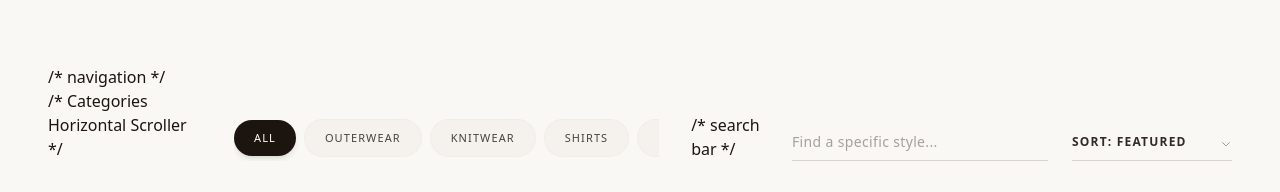
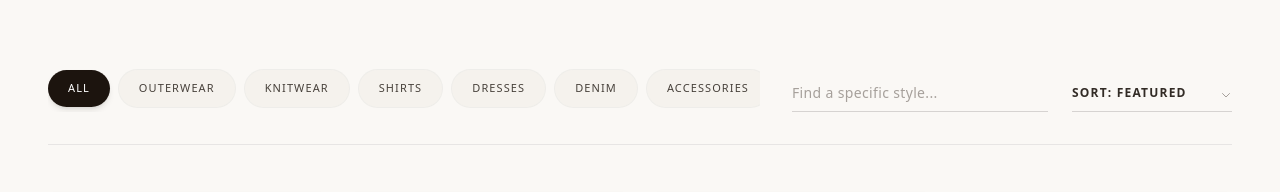
Before and after one commit to shimanta18/Fashion-store, a Next.js app: page /products in a window 1280 px wide. Shown: the part 334-526 px from the top of the page. Built offline with nearby package versions, Linux system fonts and the light colour scheme; grey boxes are pictures that could not be loaded.

Commit message:
fixed:product page

```diff
--- a/src/app/products/page.jsx
+++ b/src/app/products/page.jsx
@@ -3,9 +3,9 @@
 import { products } from '@/data/products';
 import Link from 'next/link';
 import { useRouter, useSearchParams } from 'next/navigation';
-import { useEffect, useMemo, useState, useTransition } from 'react';
+import { Suspense, useEffect, useMemo, useState, useTransition } from 'react';
 
-export default function ProductsPage() {
+function ProductsContent() {
   const router = useRouter();
   const searchParams = useSearchParams();
   const [isPending, startTransition] = useTransition();
@@ -62,7 +62,7 @@ export default function ProductsPage() {
   return (
     <main className="bg-[#FAF8F5] dark:bg-[#120c08] min-h-screen text-[#1C140E] dark:text-[#faf9f6] pt-16 pb-32 px-4 sm:px-8 md:px-12 transition-all duration-300 selection:bg-stone-200">
 
-      {/* header */}
+      {/* Header */}
       <header className="max-w-[1400px] mx-auto mb-16 space-y-4">
         <div className="flex items-center gap-3">
           <span className="text-[9px] tracking-[0.3em] font-bold text-stone-400 dark:text-stone-500 uppercase">
@@ -80,11 +80,11 @@ export default function ProductsPage() {
         </p>
       </header>
 
-      /* navigation */
+      {/* Navigation */}
       <section className="max-w-[1400px] mx-auto border-b border-stone-200 dark:border-[#2d2117] pb-8 mb-12">
         <div className="flex flex-col gap-8 lg:flex-row lg:items-end lg:justify-between">
 
-          /* Categories Horizontal Scroller */
+          {/* Categories Horizontal Scroller */}
           <div className="flex items-center gap-2 overflow-x-auto no-scrollbar -mx-4 px-4 lg:mx-0 lg:px-0 scroll-smooth whitespace-nowrap py-1">
             {categories.map((category) => {
               const isActive = activeCategory === category;
@@ -104,9 +104,8 @@ export default function ProductsPage() {
             })}
           </div>
 
-          /* search bar */
+          {/* Search Bar */}
           <div className="flex flex-col sm:flex-row items-stretch sm:items-center gap-6 w-full lg:w-auto">
-
             <div className="relative flex-1 sm:w-64">
               <input
                 type="text"
@@ -142,14 +141,13 @@ export default function ProductsPage() {
                 </svg>
               </div>
             </div>
+          </div>
 
-          </div>
         </div>
       </section>
 
-      /* conatainer  */
+      {/* Product Grid Container */}
       <div className="max-w-[1400px] mx-auto relative min-h-[45vh]">
-
         {isPending && (
           <div className="absolute inset-0 bg-[#FAF8F5]/60 dark:bg-[#120c08]/60 z-20 backdrop-blur-[1px] flex items-center justify-center transition-all duration-300">
             <div className="flex flex-col items-center gap-3 bg-white dark:bg-[#1a120c] px-6 py-4 rounded-xl shadow-xl shadow-stone-200/50 dark:shadow-black/30 border border-stone-100 dark:border-[#2d2117] animate-fade-in">
@@ -188,11 +186,9 @@ export default function ProductsPage() {
             </button>
           </div>
         ) : (
-
           <div className="grid grid-cols-2 sm:grid-cols-3 lg:grid-cols-4 gap-x-4 sm:gap-x-6 gap-y-12 transition-all duration-500">
             {processedProducts.map((item) => (
               <Link key={item.id} href={`/products/${item.id}`} className="group block space-y-3">
-
                 <div className="aspect-[3/4] w-full overflow-hidden rounded-[4px] bg-[#F3EFEA] dark:bg-[#1a120c] border border-stone-200/30 dark:border-[#2d2117] relative shadow-sm group-hover:shadow-md transition-all duration-500 ease-out">
                   <img
                     src={item.image}
@@ -200,13 +196,11 @@ export default function ProductsPage() {
                     loading="lazy"
                     className="w-full h-full object-cover transform scale-100 group-hover:scale-[1.03] transition-transform duration-700 ease-[cubic-bezier(0.25,1,0.5,1)]"
                   />
-
                   {item.tag && (
                     <span className="absolute top-3 left-3 bg-white/95 dark:bg-[#120c08]/90 backdrop-blur-md text-[#1C140E] dark:text-[#faf9f6] text-[9px] font-bold tracking-[0.15em] uppercase px-3 py-1.5 rounded-[2px] shadow-sm transform group-hover:translate-y-[-1px] transition-transform duration-300">
                       {item.tag}
                     </span>
                   )}
-
                   <div className="absolute inset-0 bg-stone-950/5 dark:bg-white/5 opacity-0 group-hover:opacity-100 transition-opacity duration-500 pointer-events-none" />
                 </div>
 
@@ -223,7 +217,6 @@ export default function ProductsPage() {
                     {item.category}
                   </p>
                 </div>
-
               </Link>
             ))}
           </div>
@@ -232,3 +225,19 @@ export default function ProductsPage() {
     </main>
   );
 }
+
+export default function ProductsPage() {
+  return (
+    <Suspense
+      fallback={
+        <div className="min-h-screen bg-[#FAF8F5] dark:bg-[#120c08] flex items-center justify-center">
+          <span className="text-[10px] tracking-[0.3em] font-semibold text-stone-400 dark:text-stone-500 uppercase animate-pulse">
+            Loading Atelier Selection...
+          </span>
+        </div>
+      }
+    >
+      <ProductsContent />
+    </Suspense>
+  );
+}
```
